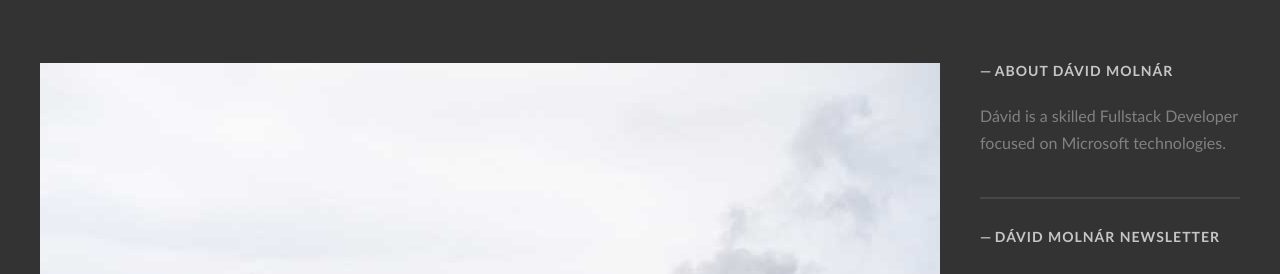
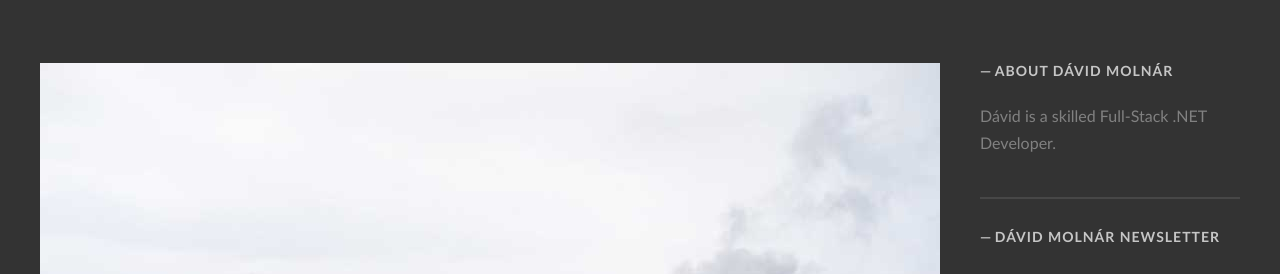
Before and after one commit to mdavid626/blog, a Jekyll site: the page built from index.html, in a window 1280 px wide. Shown: the part 180-454 px from the top of the page. Built offline with Jekyll 4.4.1, drawn with Linux system fonts in a browser that asks for light colours; some web fonts are replaced; the list of posts is cut into pages by our own code.

Commit message:
update bio

```diff
--- a/_config.yml
+++ b/_config.yml
@@ -41,7 +41,7 @@ disqus: david-molnar-blog
 
 # Author information - author info at the bottom of the post
 author_name: "Dávid Molnár"
-author_bio: "Dávid is a skilled Fullstack Developer focused on Microsoft technologies."
+author_bio: "Dávid is a skilled Full-Stack .NET Developer."
 author_url:  "https://mdavid626.com"
 author_location: "Munich, Germany"
 author_image: /images/authorimage.jpg?v=2
```
